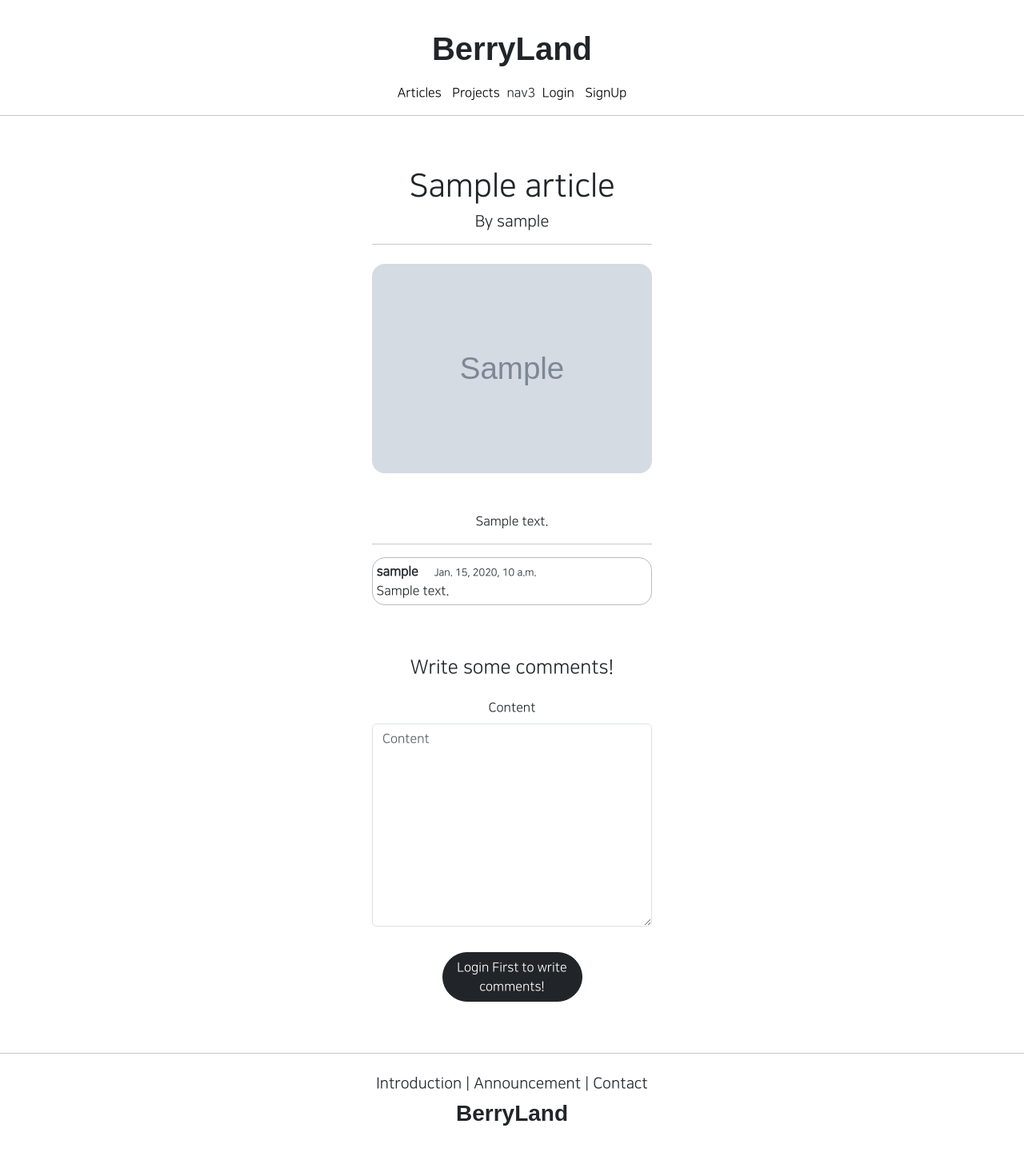
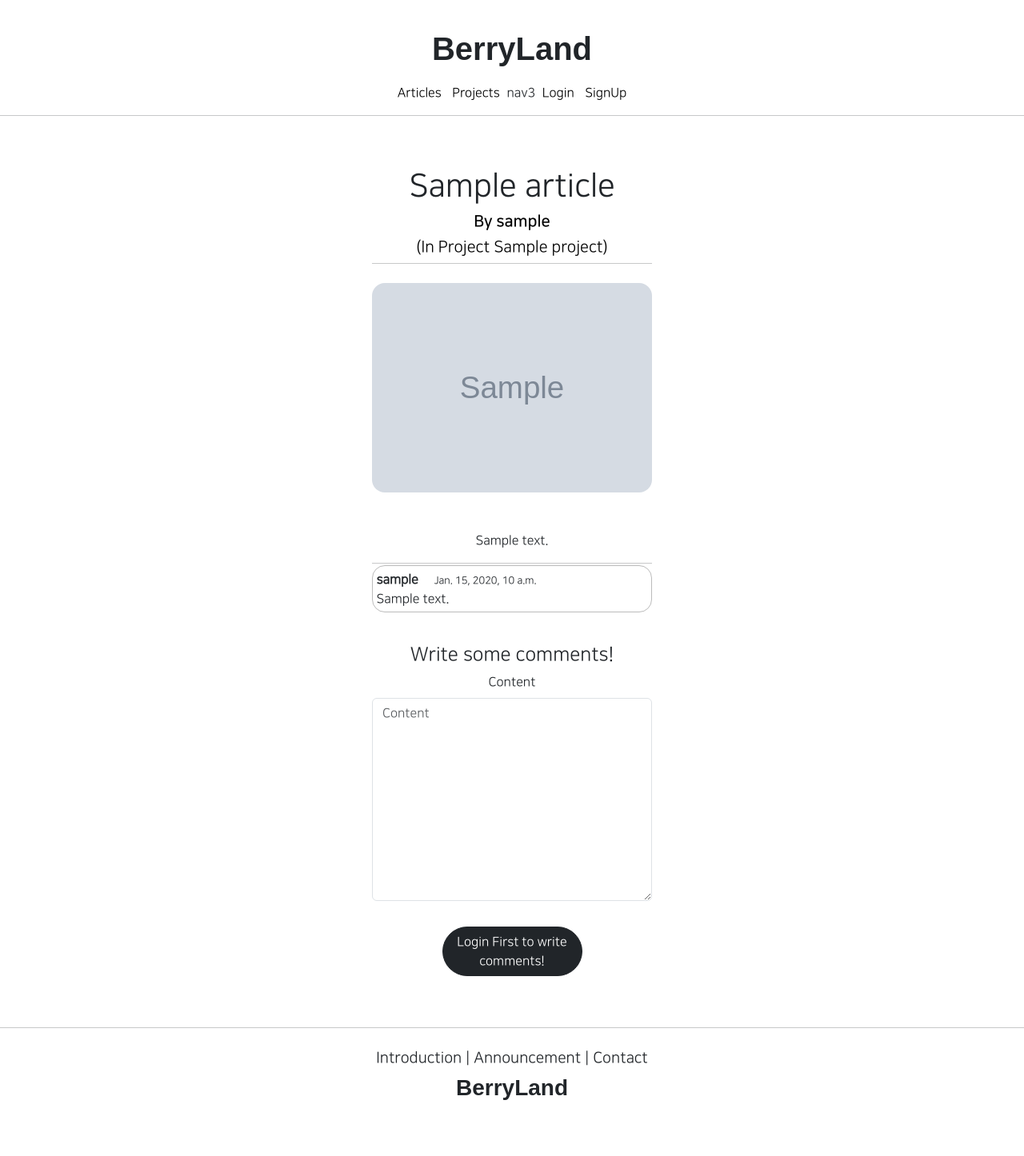
Before and after one commit to jeongwookim2022/berryland, a Django app: page /articles/detail/1 in a window 1280 px wide. Shown: the whole page at 80% size. After the commit the page ends 1376 px from the top, so only its background shows below. Run offline with Django 4.2, Linux system fonts and the light colour scheme; tables that the repository leaves empty hold one stand-in row (values such as "Sample post"); grey boxes marked "Sample" are stand-in pictures; some libraries are stand-ins or nearby versions; some web fonts are replaced.

Commit message:
32th commit: Fixed Frontend in 'article/detail.html & comment/create.html' about CSS and Links.

```diff
--- a/articleapp/templates/articleapp/detail.html
+++ b/articleapp/templates/articleapp/detail.html
@@ -7,12 +7,19 @@
             <h1>
                 {{ target_article.title }}
             </h1>
-            <h5>
-                By {{ target_article.writer.profile.nickname }}
-            </h5>
+            <a href="{% url 'accountapp:detail' pk=target_article.writer.pk %}">
+                <h5 style="font-family: NanumSquareB">
+                    By {{ target_article.writer.profile.nickname }}
+                </h5>
+            </a>
+            <a href="{% url 'projectapp:detail' pk=target_article.project.pk %}">
+                <h5 style="margin-top: 0.4rem;">
+                    (In Project {{ target_article.project.title }})
+                </h5>
+            </a>
 
 
-            <hr>
+            <hr style="margin-top: 0;">
 
 
             <img style="width: 100%; border-radius: 1rem; margin-top: .5rem; margin-bottom: 3rem;"
@@ -33,7 +40,7 @@
             {% endif %}
 
 
-            <hr>
+            <hr style="margin-bottom: 0rem;">
 
 
             {% for comment in target_article.comment.all %}
--- a/commentapp/templates/commentapp/create.html
+++ b/commentapp/templates/commentapp/create.html
@@ -2,8 +2,8 @@
 
 {% block content %}
 
-    <div style="text-align: center; max-width: 600px; margin: 4rem auto;">
-        <div class="mb-4">
+    <div style="text-align: center; max-width: 600px; margin-top: 2.4rem">
+        <div class="mb-2">
             <h4>Write some comments!</h4>
         </div>
         <form action="{% url 'commentapp:create' %}" method="post">
```
